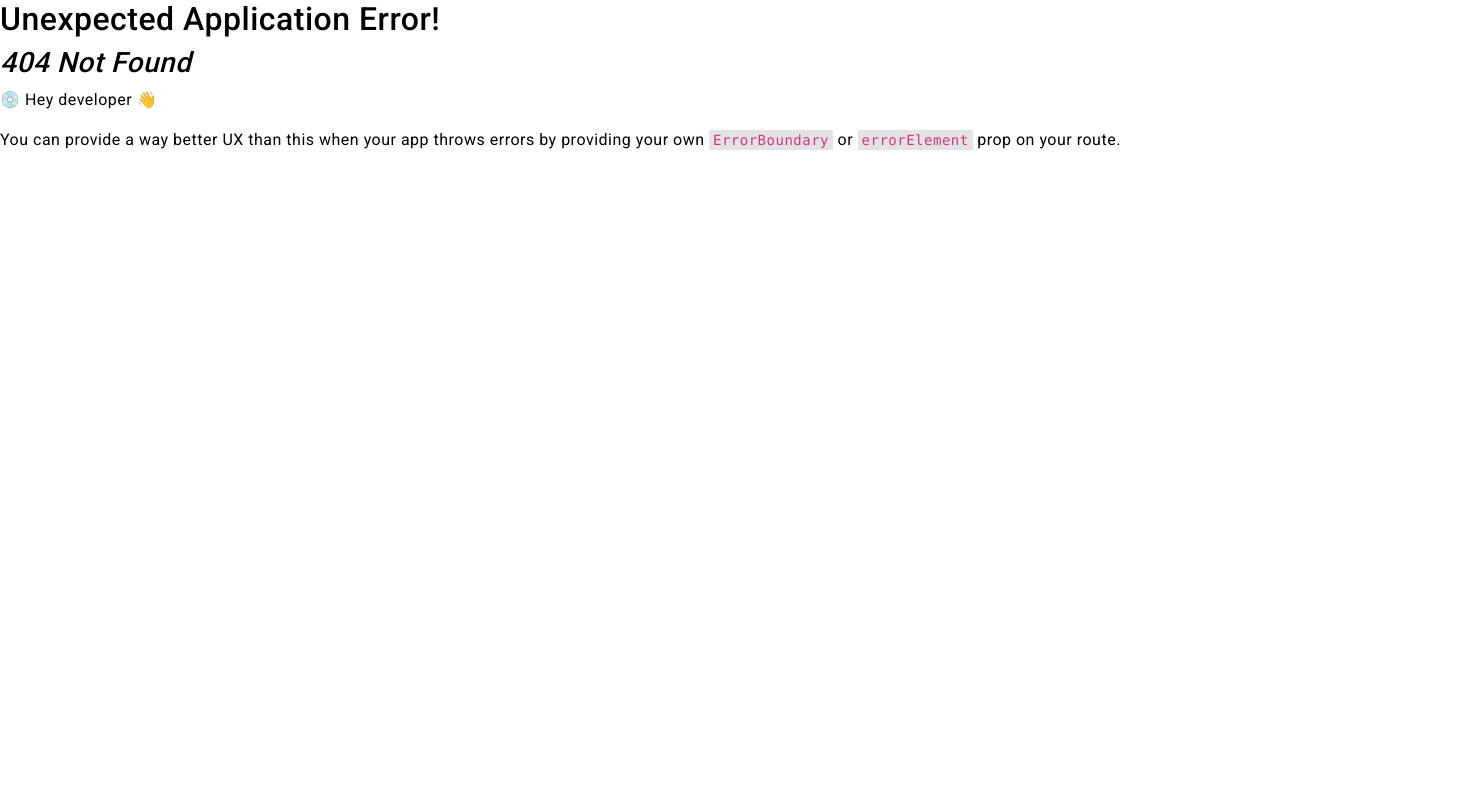
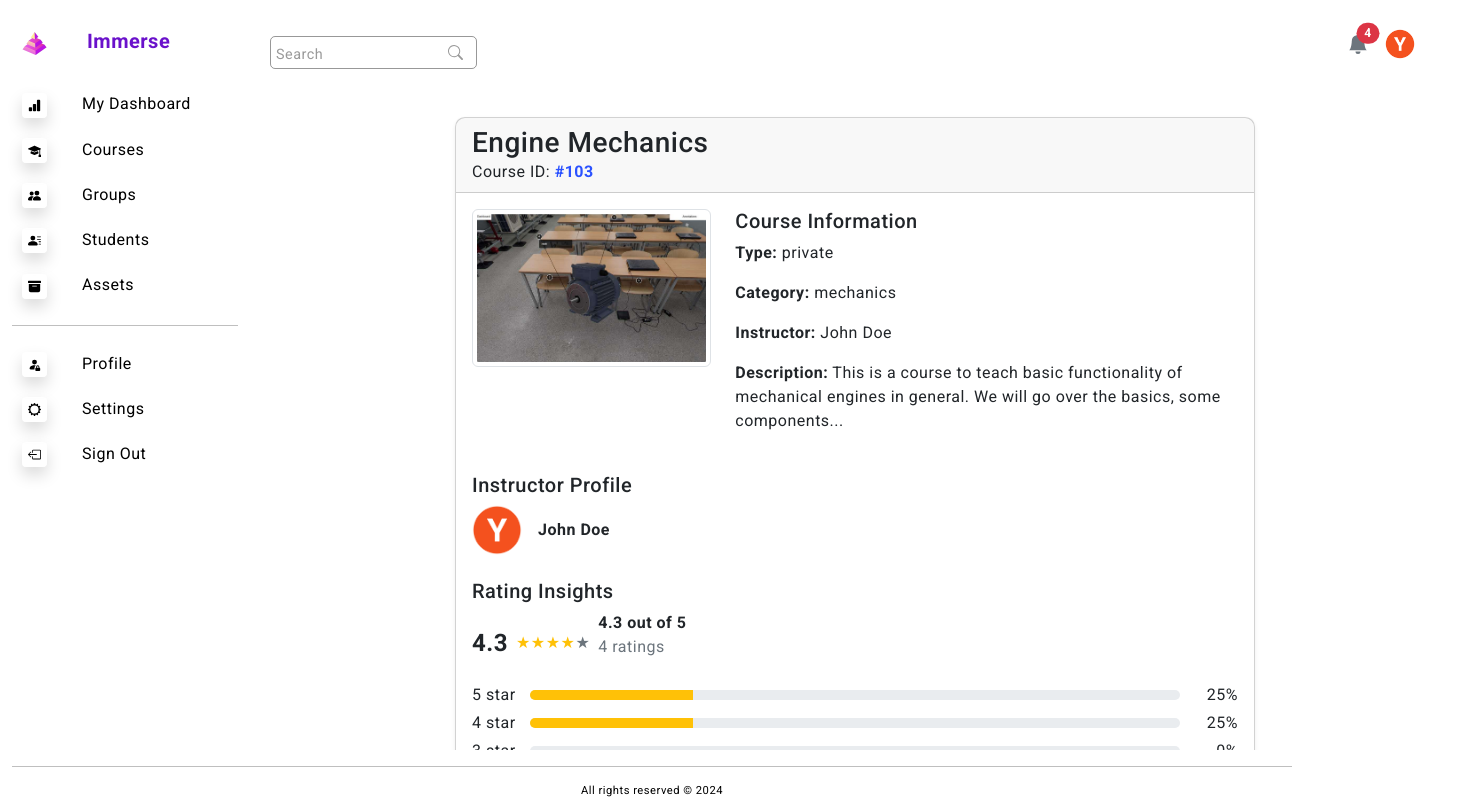
Before and after one commit to JosephMoustaid/Immerse---React, a React (Vite) app in the folder LMS/: page /view-course in a window 1280 px wide. Before the commit this address had no page. Shown: the top 798 px of the page, 1460 px wide, since content can reach past the window. Built offline with nearby package versions, Linux system fonts and the light colour scheme.

Commit message:
added course view page

```diff
--- a/LMS/src/main.jsx
+++ b/LMS/src/main.jsx
@@ -36,7 +36,8 @@ import Test from "./pages/Test.jsx";
 import MakeQuiz from "./pages/MakeQuiz.jsx";
 import Quiz from "./pages/Quiz.jsx";
 import Rate from "./pages/Rate.jsx";
-import EditCourse from "./pages/EditCourse.jsx"
+import EditCourse from "./pages/EditCourse.jsx";
+import ViewCourse from "./pages/ViewCourse.jsx";
 // this is just for testing
 const settings1 ={
   id: 1,
@@ -147,17 +148,46 @@ const course2 = {
 };
 const course3 = {
   id: 103,
-  description :"This is a course to teach Basic functionnality of Mechanical engines in general , we will go over the basics , some componewnts ...",
+  description: "This is a course to teach basic functionality of mechanical engines in general. We will go over the basics, some components...",
   name: "Engine Mechanics",
-  category : "mechanics",
+  category: "mechanics",
   type: "private",
-  teacher: teacher1.firstname+ teacher1.lastname,
+  teacher: teacher1.firstname + " " + teacher1.lastname,
   teacherProfile: teacher1.profile,
   previewImg: engineCourse,
-  bookmark :true ,
+  bookmark: true,
+  ratings: [
+    {
+      studentName: "John Doe",
+      rating: 4.5,
+      comment: "Great introduction to engine mechanics. The instructor was clear and the content was well-organized.",
+      date: "2024-08-01"
+    },
+    {
+      studentName: "Jane Smith",
+      rating: 4.0,
+      comment: "Good course, but could use more advanced examples. Overall, a solid foundation.",
+      date: "2024-08-03"
+    },
+    {
+      studentName: "Robert Brown",
+      rating: 5.0,
+      comment: "Excellent course! I learned a lot about the basics of engine mechanics. The practical examples were very helpful.",
+      date: "2024-08-05"
+    },
+    {
+      studentName: "Emily White",
+      rating: 3.5,
+      comment: "The course was decent, but I felt some topics were rushed. More detail would have been appreciated.",
+      date: "2024-08-07"
+    }
+  ] ,
   rating : {percentage : 5 , number :  12354},
 
 };
+
+ //rating : {percentage : 5 , number :  12354},
+
 const course4 = {
   id: 104,
   description :"This is a course to teach Basic functionnality of Mechanical engines in general , we will go over the basics , some componewnts ...",
@@ -458,7 +488,11 @@ const router = createBrowserRouter([
       },
       {
         path: 'edit-course', // same in here
-        element: <EditCourse course={course1} />,
+        element: <EditCourse course={course3} />,
+      },
+      {
+      path: 'view-course', // same in here
+      element: <ViewCourse course={course3} />,
       }
 
     ],
--- /dev/null
+++ b/LMS/src/pages/ViewCourse.jsx
@@ -0,0 +1,122 @@
+import React from 'react';
+import PropTypes from 'prop-types';
+
+function ViewCourse({ course }) {
+  // Calculate average rating
+  const averageRating = (
+    course.ratings.reduce((acc, curr) => acc + curr.rating, 0) / course.ratings.length
+  ).toFixed(1);
+
+  // Calculate the percentage of each star rating
+  const starCounts = [5, 4, 3, 2, 1].map((star) =>
+    course.ratings.filter((r) => r.rating === star).length
+  );
+  const totalRatings = course.ratings.length;
+  const starPercentages = starCounts.map((count) =>
+    ((count / totalRatings) * 100).toFixed(0)
+  );
+
+  return (
+    <div className="view-course-container mt-5 mb-5 m-auto" style={{ maxWidth: '800px' }}>
+      <div className="card shadow-sm">
+        <div className="card-header">
+          <h3 className="mb-0">{course.name}</h3>
+          <p className="mb-0">Course ID: <strong className='text-blue'>#{course.id}</strong></p>
+        </div>
+        <div className="card-body">
+          <div className="row mb-4">
+            <div className="col-md-4 text-center">
+              <img
+                src={course.previewImg || 'https://via.placeholder.com/400'}
+                alt={`${course.name} Preview`}
+                style={{ maxWidth: '100%', maxHeight: '200px' }}
+                className="img-thumbnail"
+              />
+            </div>
+            <div className="col-md-8">
+              <h5>Course Information</h5>
+              <p><strong>Type:</strong> {course.type}</p>
+              <p><strong>Category:</strong> {course.category}</p>
+              <p><strong>Instructor:</strong> {course.teacher}</p>
+              <p><strong>Description:</strong> {course.description}</p>
+            </div>
+          </div>
+          <div className="row mb-4">
+            <div className="col-12">
+              <h5>Instructor Profile</h5>
+              <div className="d-flex align-items-center">
+                <img
+                  src={course.teacherProfile || 'https://via.placeholder.com/100'}
+                  alt={`${course.teacher} Profile`}
+                  style={{ width: '50px', height: '50px', borderRadius: '50%' }}
+                  className="me-3"
+                />
+                <p className="mb-0"><strong>{course.teacher}</strong></p>
+              </div>
+            </div>
+          </div>
+          <div className="row">
+            <div className="col-12">
+              <h5>Rating Insights</h5>
+              <div className="d-flex align-items-center mb-2">
+                <div style={{ fontSize: '24px', fontWeight: 'bold' }}>{averageRating}</div>
+                <div className="ms-2">
+                  <span className="text-warning">&#9733;</span>
+                  <span className="text-warning">&#9733;</span>
+                  <span className="text-warning">&#9733;</span>
+                  <span className="text-warning">&#9733;</span>
+                  <span className="text-muted">&#9733;</span> {/* Adjust stars based on averageRating */}
+                </div>
+                <div className="ms-2">
+                  <strong>{averageRating} out of 5</strong>
+                  <p className="text-muted">{totalRatings} ratings</p>
+                </div>
+              </div>
+              {starCounts.map((count, index) => (
+                <div key={index} className="d-flex align-items-center mb-1">
+                  <div className="me-2" style={{ width: '50px' }}>{5 - index} star</div>
+                  <div className="progress" style={{ flexGrow: 1, height: '10px' }}>
+                    <div
+                      className="progress-bar bg-warning"
+                      role="progressbar"
+                      style={{ width: `${starPercentages[index]}%` }}
+                      aria-valuenow={starPercentages[index]}
+                      aria-valuemin="0"
+                      aria-valuemax="100"
+                    />
+                  </div>
+                  <div className="ms-2" style={{ width: '50px', textAlign: 'right' }}>
+                    {starPercentages[index]}%
+                  </div>
+                </div>
+              ))}
+            </div>
+          </div>
+        </div>
+      </div>
+    </div>
+  );
+}
+
+ViewCourse.propTypes = {
+  course: PropTypes.shape({
+    id: PropTypes.number.isRequired,
+    name: PropTypes.string.isRequired,
+    type: PropTypes.string.isRequired,
+    category: PropTypes.string.isRequired,
+    previewImg: PropTypes.string,
+    teacher: PropTypes.string.isRequired,
+    teacherProfile: PropTypes.string,
+    description: PropTypes.string.isRequired,
+    ratings: PropTypes.arrayOf(
+      PropTypes.shape({
+        studentName: PropTypes.string.isRequired,
+        rating: PropTypes.number.isRequired,
+        date: PropTypes.string.isRequired,
+        comment: PropTypes.string.isRequired,
+      })
+    ).isRequired
+  }).isRequired,
+};
+
+export default ViewCourse;
```
